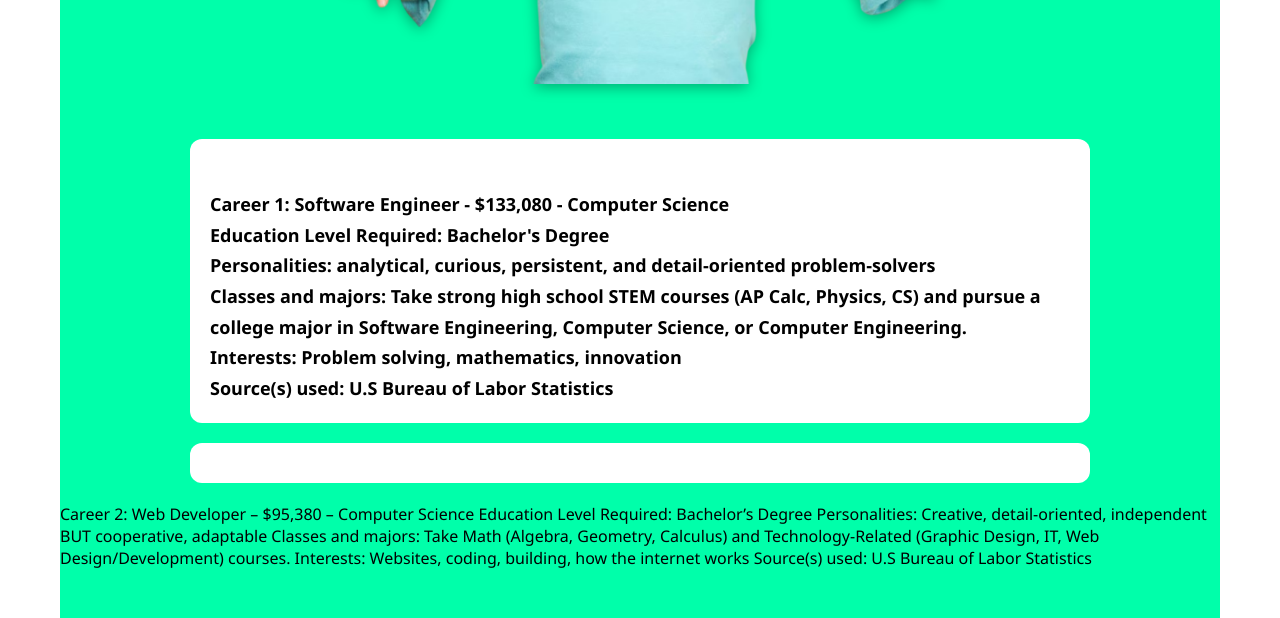
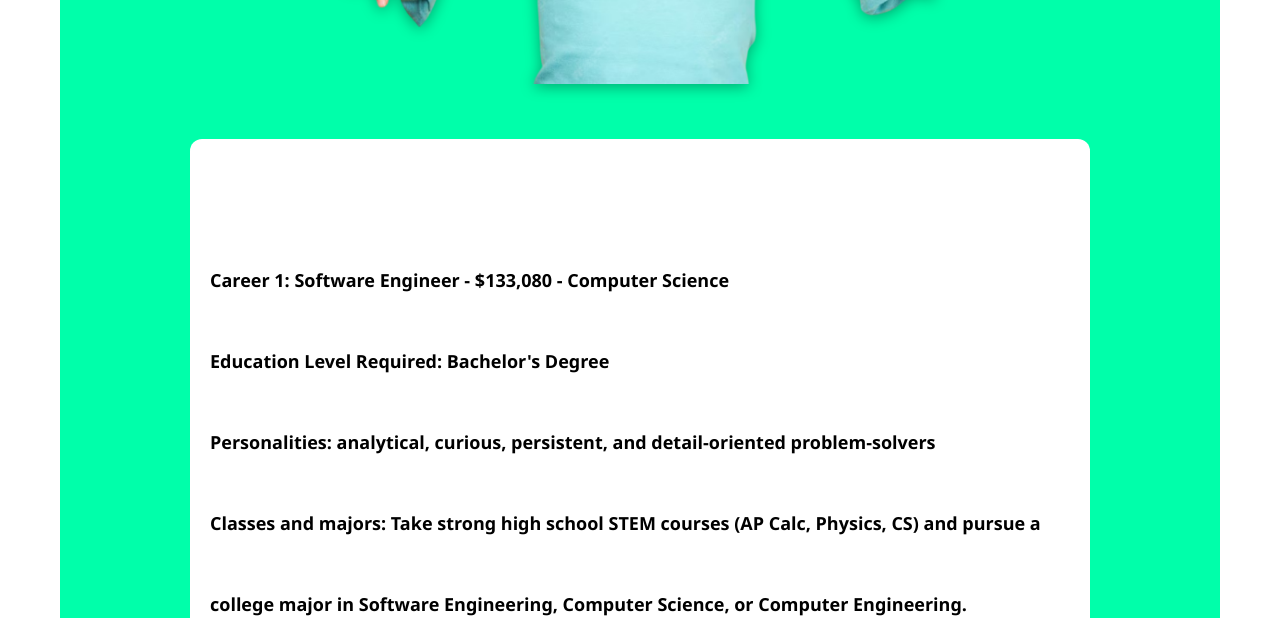
Before and after one commit to rakeshrnjn/rainbowsprouts, a plain HTML site: page careers.html in a window 1280 px wide. Shown: the part 920-1538 px from the top of the page. Drawn offline with Linux system fonts and the light colour scheme.

Commit message:
changed line height

```diff
--- a/css/careers.css
+++ b/css/careers.css
@@ -88,7 +88,7 @@ main {
   border-radius: 12px;
 
   font-size: 18px;
-  line-height: 1.7;
+  line-height: 4.5;
   color: #000;
 
   white-space: pre-line;
```
